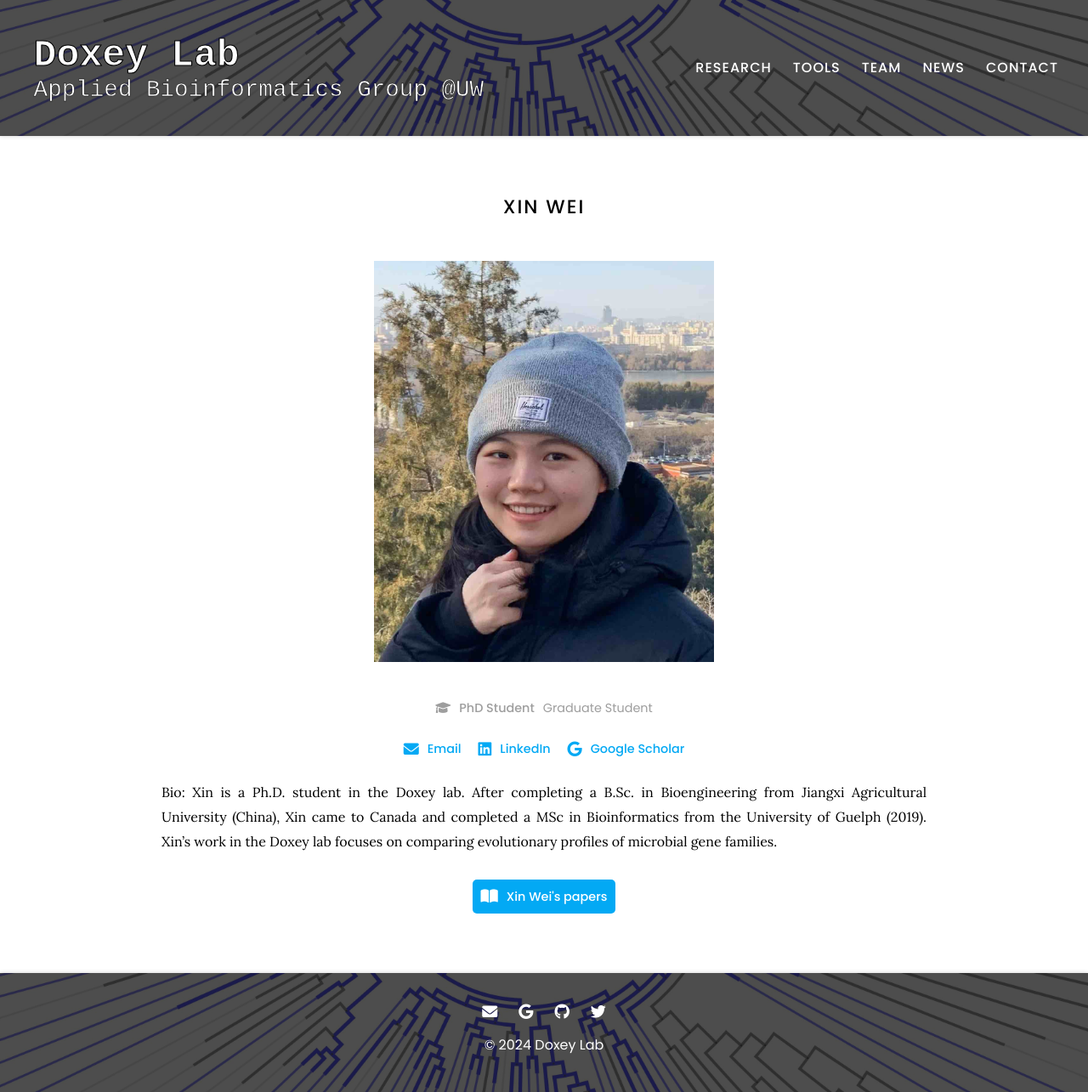
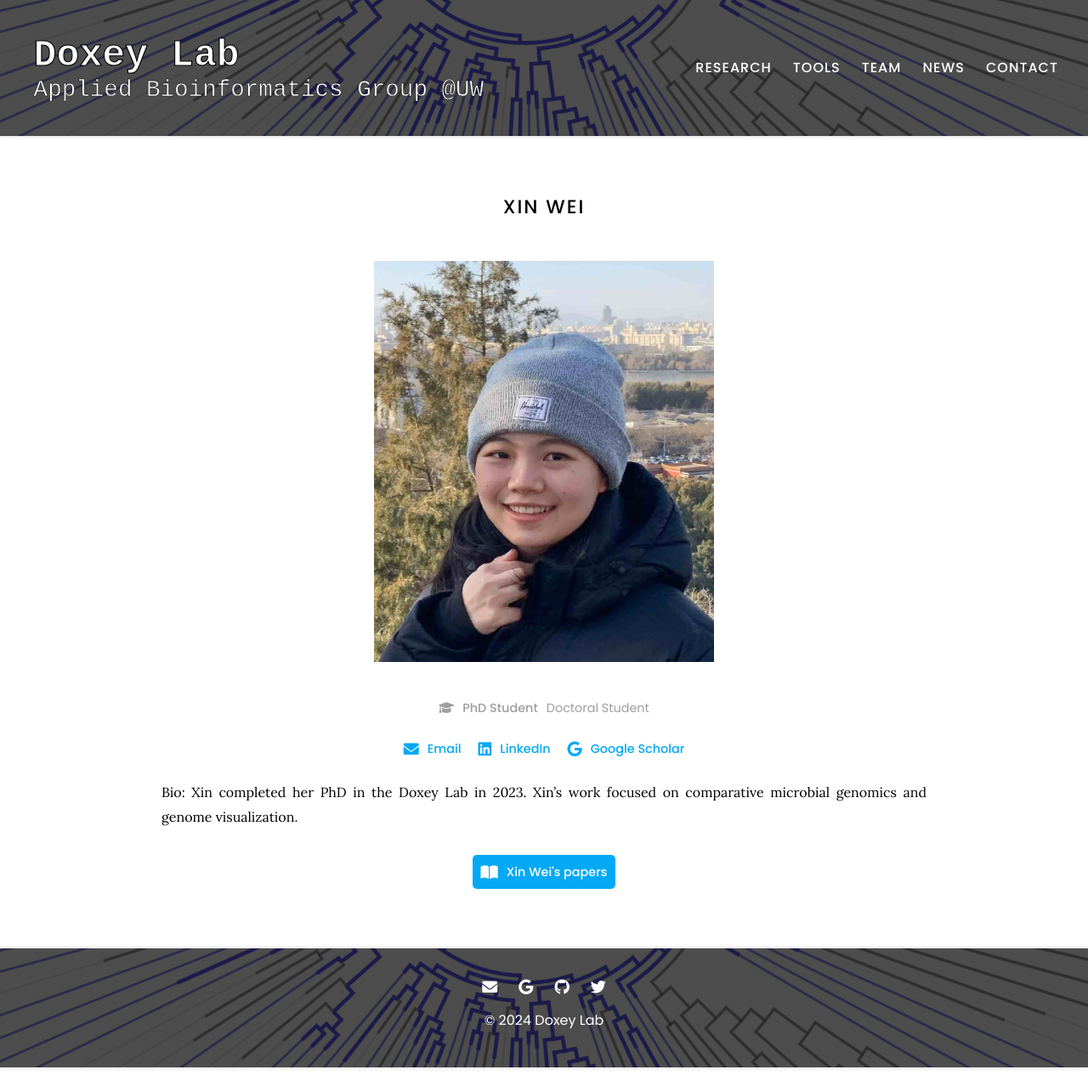
Before and after one commit to doxeylab/doxeylab-website, a Jekyll site: the page built from _members/xin-wei.md, in a window 1280 px wide. Shown: the whole page at 85% size. Built offline with Jekyll 4.4.1, drawn with Linux system fonts in a browser that asks for light colours; after the commit the page ends 1256 px from its top, so only the background shows below that.

Commit message:
Update xin-wei.md

```diff
--- a/_members/xin-wei.md
+++ b/_members/xin-wei.md
@@ -1,9 +1,9 @@
 ---
 name: Xin Wei
 image: images/team/xin-wei.jpg
-description: Graduate Student
+description: Doctoral Student
 role: phd
-group: current
+group: alumni
 aliases:
   - X. Wei
   - Xin Wei
@@ -14,4 +14,4 @@ links:
 
 ---
 
-Bio: Xin is a Ph.D. student in the Doxey lab. After completing a B.Sc. in Bioengineering from Jiangxi Agricultural University (China), Xin came to Canada and completed a MSc in Bioinformatics from the University of Guelph (2019). Xin's work in the Doxey lab focuses on comparing evolutionary profiles of microbial gene families.
+Bio: Xin completed her PhD in the Doxey Lab in 2023. Xin's work focused on comparative microbial genomics and genome visualization.
```
